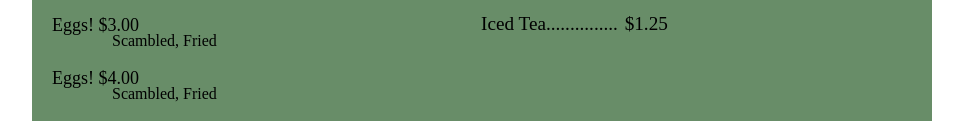
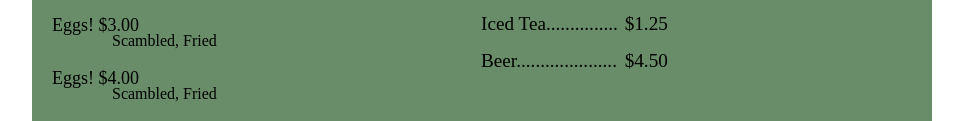
Before and after one commit to JoeCoded/eggBreak, a plain HTML site: page menu.html in a window 1280 px wide. Shown: the part 325-446 px from the top of the page, without its empty margins (158-1121 px from the left). Drawn offline with Linux system fonts and the light colour scheme; a web font is replaced by a local one.

Commit message:
added beer to the beverage menu

```diff
--- a/menu.html
+++ b/menu.html
@@ -2,7 +2,7 @@
 <!--
     Name: Joe Barrett
     Date Created: 12.05.20
-    Most Recent Revision: 12.17.20
+    Most Recent Revision: 12.28.20
 -->
 <html lang="en">
     <head>
@@ -67,6 +67,10 @@
                     <td>Iced Tea...............</td>
                     <td>$1.25</td>
                 </tr>
+                <tr>
+                    <td>Beer.....................</td>
+                    <td>$4.50</td>
+                </tr>
             </tbody>
 
         </table>
--- a/styles/styles.css
+++ b/styles/styles.css
@@ -1,7 +1,7 @@
 /*
     Name: Joe Barrett
     Date Created: 12.16.20
-    Most Recent Revision: 12.17.20
+    Most Recent Revision: 12.23.20
 */
 body {
     max-width: 900px;
```
